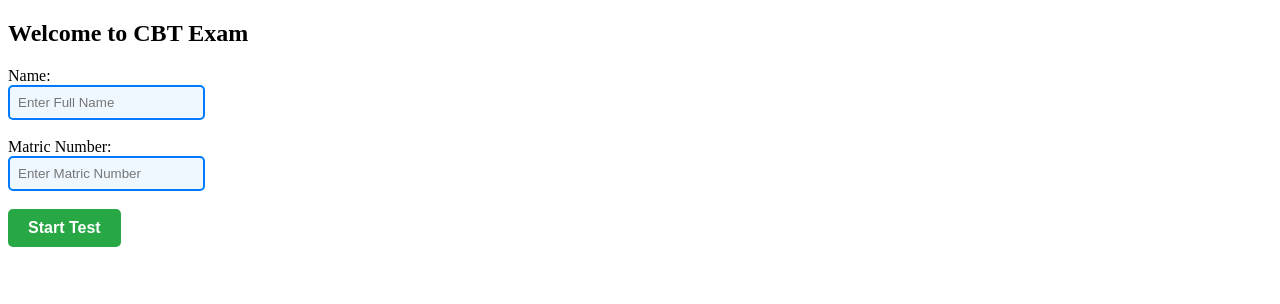
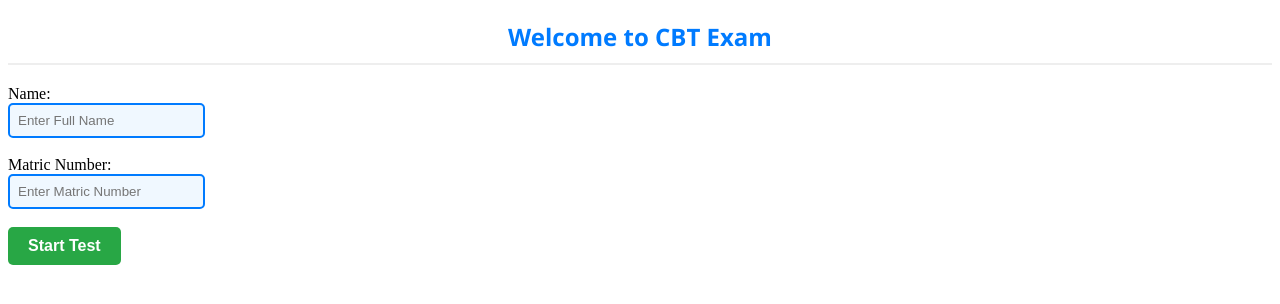
Before and after one commit to ibrahimmtadamu-tech/MAAUN-24-CBS-0031, a Flask app: page / in a window 1280 px wide. Shown: the top 304 px of the page. Run offline with Flask 3, Linux system fonts and the light colour scheme.

Commit message:
more edits welcome to cbt exam

```diff
--- a/templates/index.html
+++ b/templates/index.html
@@ -4,7 +4,7 @@
     <title>Login - CBT Exam</title>
 </head>
 <body>
-    <h2>Welcome to CBT Exam</h2>
+    <h2 style="color: #007bff; text-align: center; font-family: 'Segoe UI', Tahoma, Geneva, Verdana, sans-serif; border-bottom: 2px solid #eee; padding-bottom: 10px; margin-bottom: 20px;">Welcome to CBT Exam</h2>
     <form action="/quiz" method="POST">
         <label>Name:</label><br>
         <input type="text" name="username" placeholder="Enter Full Name" required style="background-color: #f0f8ff; border: 2px solid #007bff; padding: 8px; border-radius: 5px;"><br><br>
```
